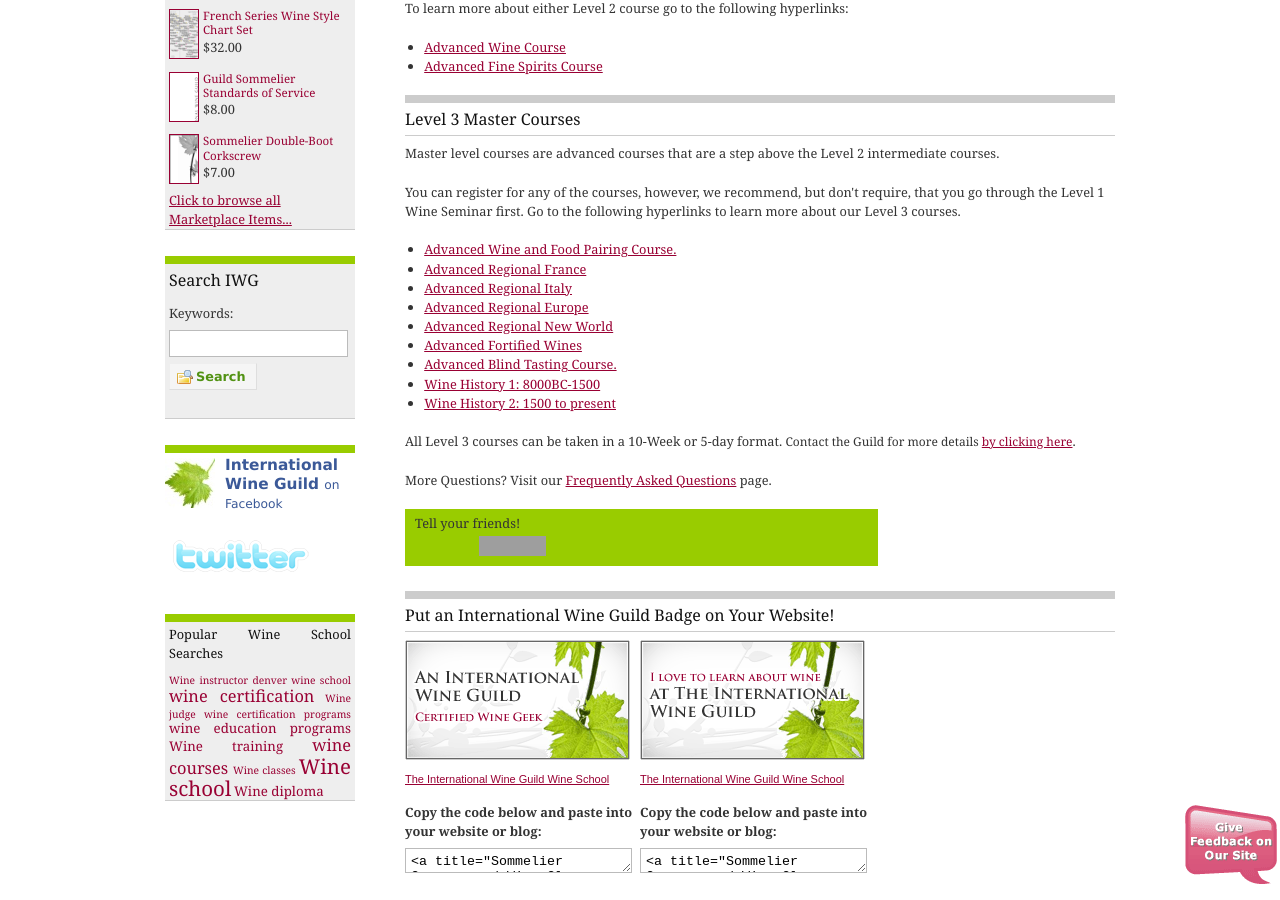
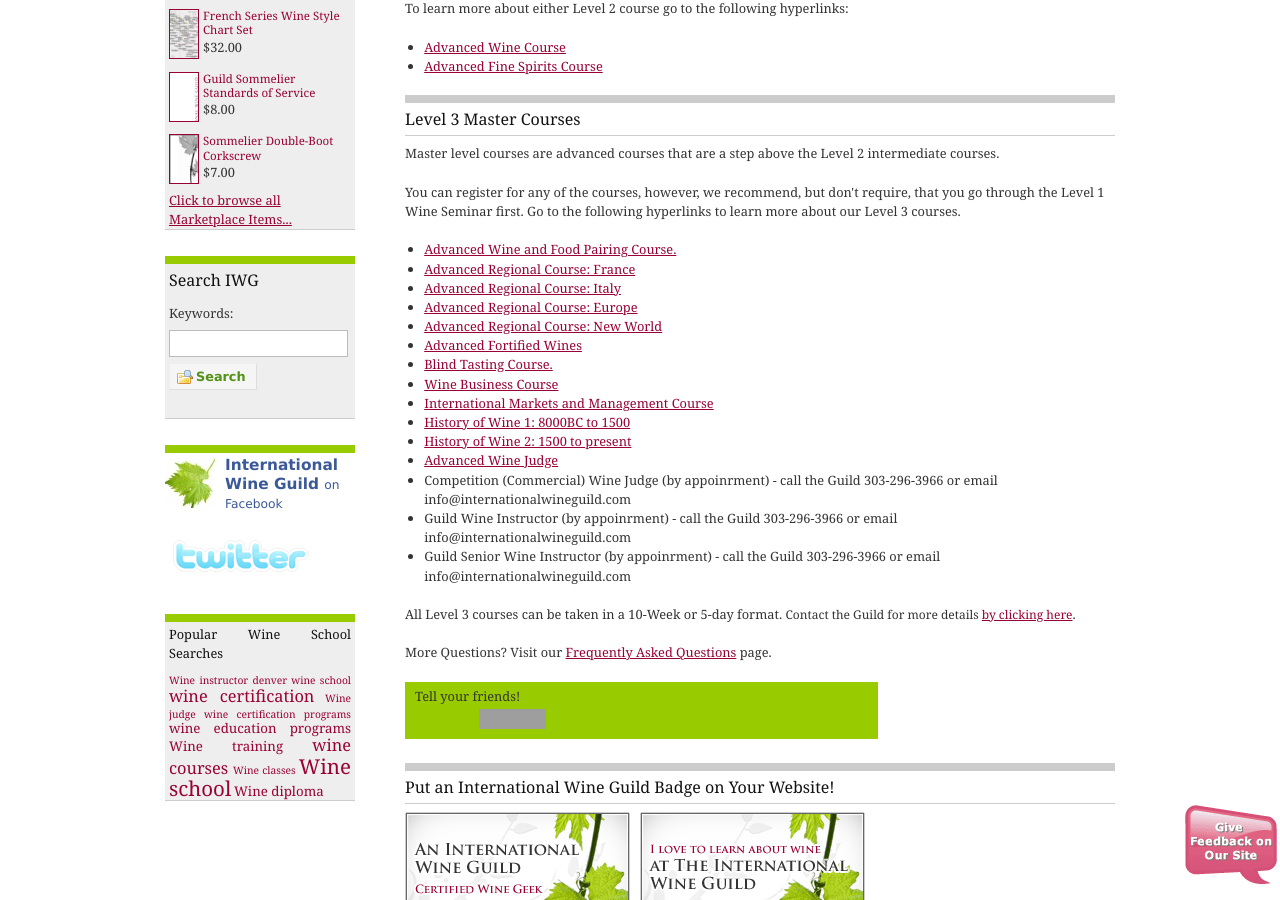
Before and after one commit to CKDev/internationalwineguild.com, a Jekyll site: the page built from schedule/schedule.html, in a window 1280 px wide and 900 px high, scrolled down 1037 px. Built offline with Jekyll 4.4.1, drawn with Linux system fonts in a browser that asks for light colours; a script that is not in the unit is left out; comment, search, counter and statistics services are not loaded; grey boxes are pictures that could not be loaded.

Commit message:
Update schedule.html

```diff
--- a/schedule/schedule.html
+++ b/schedule/schedule.html
@@ -61,29 +61,57 @@
 </p>
 <ul>
 	  <li>
-    <a href="/advanced-wine-and-food-pairing-course">Advanced Wine and Food Pairing Course.</a>
+	    <a href="/advanced-wine-and-food-pairing-course"
+	      >Advanced Wine and Food Pairing Course.</a
+	    >
 	  </li>
 	  <li>
-    <a href="/advanced-regional-course-france">Advanced Regional France</a>
-  </li>
-  <li><a href="/advanced-regional-course-italy">Advanced Regional Italy</a></li>
-  <li>
-    <a href="/advanced-regional-europe-level-iii-optional-course">Advanced Regional Europe</a>
+	    <a href="/advanced-regional-course-france"
+	      >Advanced Regional Course: France</a
+	    >
 	  </li>
 	  <li>
-    <a href="/advanced-regional-course-new-world">Advanced Regional New World</a>
-  </li>
-  <li><a href="/advanced-fortified-wines">Advanced Fortified Wines</a></li>
-  <li>
-    <a href="/advanced-blind-tasting-course">Advanced Blind Tasting Course.</a>
+	    <a href="/advanced-regional-course-italy"
+	      >Advanced Regional Course: Italy</a
+	    >
 	  </li>
 	  <li>
-    <a href="/history-of-wine-1-8000-bc-to-1500-ad-level-iii-optional">Wine History 1: 8000BC-1500</a>
+	    <a href="/advanced-regional-europe-level-iii-optional-course"
+	      >Advanced Regional Course: Europe</a
+	    >
 	  </li>
 	  <li>
-    <a href="/history-of-wine-1500-to-the-present-level-iii-optional">Wine History 2: 1500 to present</a>
+	    <a href="/advanced-regional-course-new-world"
+	      >Advanced Regional Course: New World</a
+	    >
 	  </li>
+
+	  <li><a href="/advanced-fortified-wines">Advanced Fortified Wines</a></li>
+	  <li><a href="/advanced-blind-tasting-course">Blind Tasting Course.</a></li>
+	  <li><a href="/the-wine-business">Wine Business Course</a></li>
+	  <li><a href="/international-wine-markets-and-management-course">International Markets and Management Course</a></li>
+	  <li>
+	    <a href="/history-of-wine-1-8000-bc-to-1500-ad-level-iii-optional"
+	      >History of Wine 1: 8000BC to 1500</a
+	    >
+	  </li>
+	  <li>
+	    <a href="/history-of-wine-1500-to-the-present-level-iii-optional"
+	      >History of Wine 2: 1500 to present</a
+	    >
+	  </li>
+	  <li>
+		    <a href="/certified--senior-wine-judge"
+		      >Advanced Wine Judge</a
+		    >
+		  </li>
+
+	  <li>Competition (Commercial) Wine Judge (by appoinrment) - call the Guild 303-296-3966 or email info@internationalwineguild.com</li>
+	  <li>Guild Wine Instructor (by appoinrment) - call the Guild 303-296-3966 or email info@internationalwineguild.com</li>
+	  <li>Guild Senior Wine Instructor (by appoinrment) - call the Guild 303-296-3966 or email info@internationalwineguild.com</li>
+
 	</ul>
+
 <p>
   All Level 3 courses can be taken in a 10-Week or 5-day format.&nbsp;<span style="font-size: 12px;">Contact the Guild
     for more details </span><a href="/contact" style="font-size: 12px;">by clicking here</a>.
```
Lines whose indentation alone changed are shown as unchanged.
